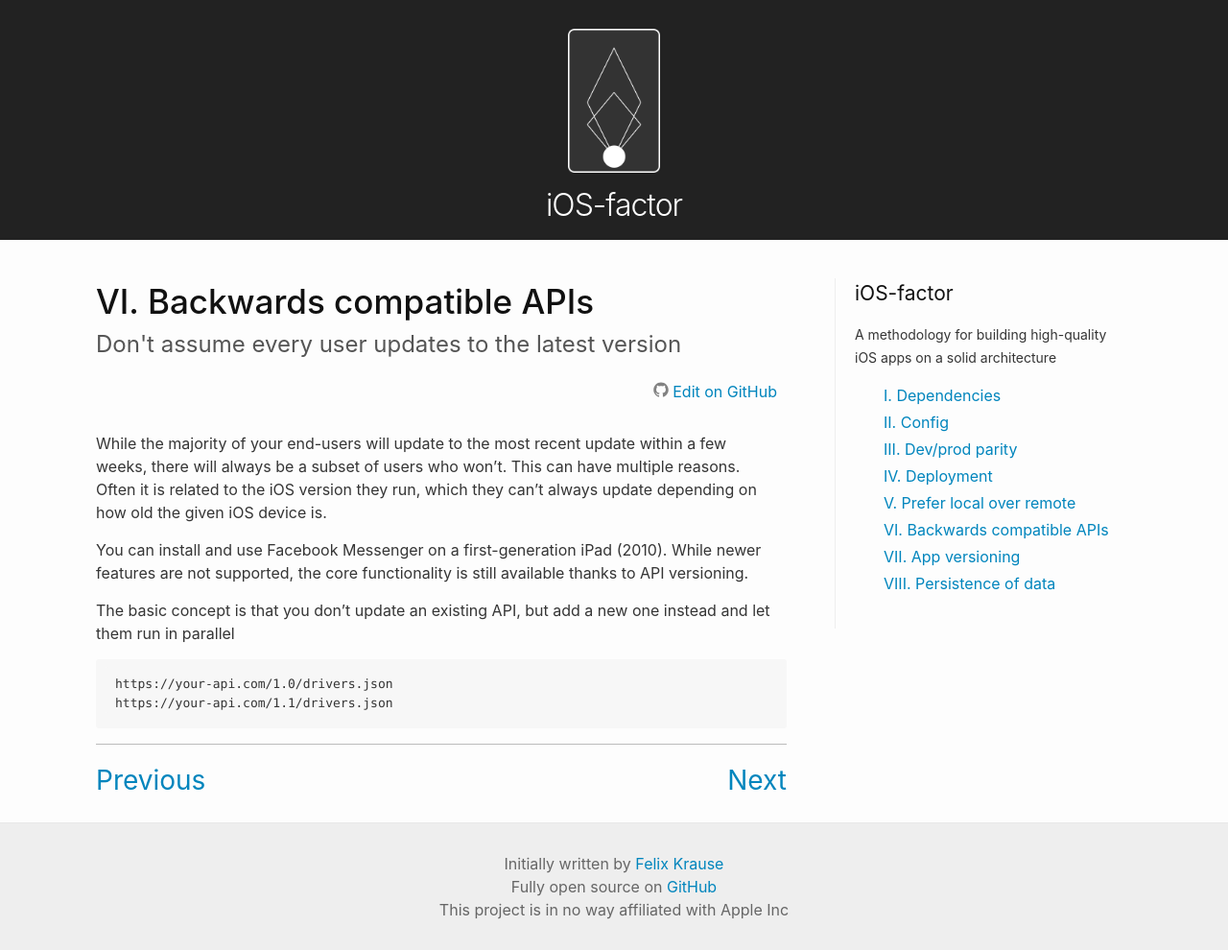
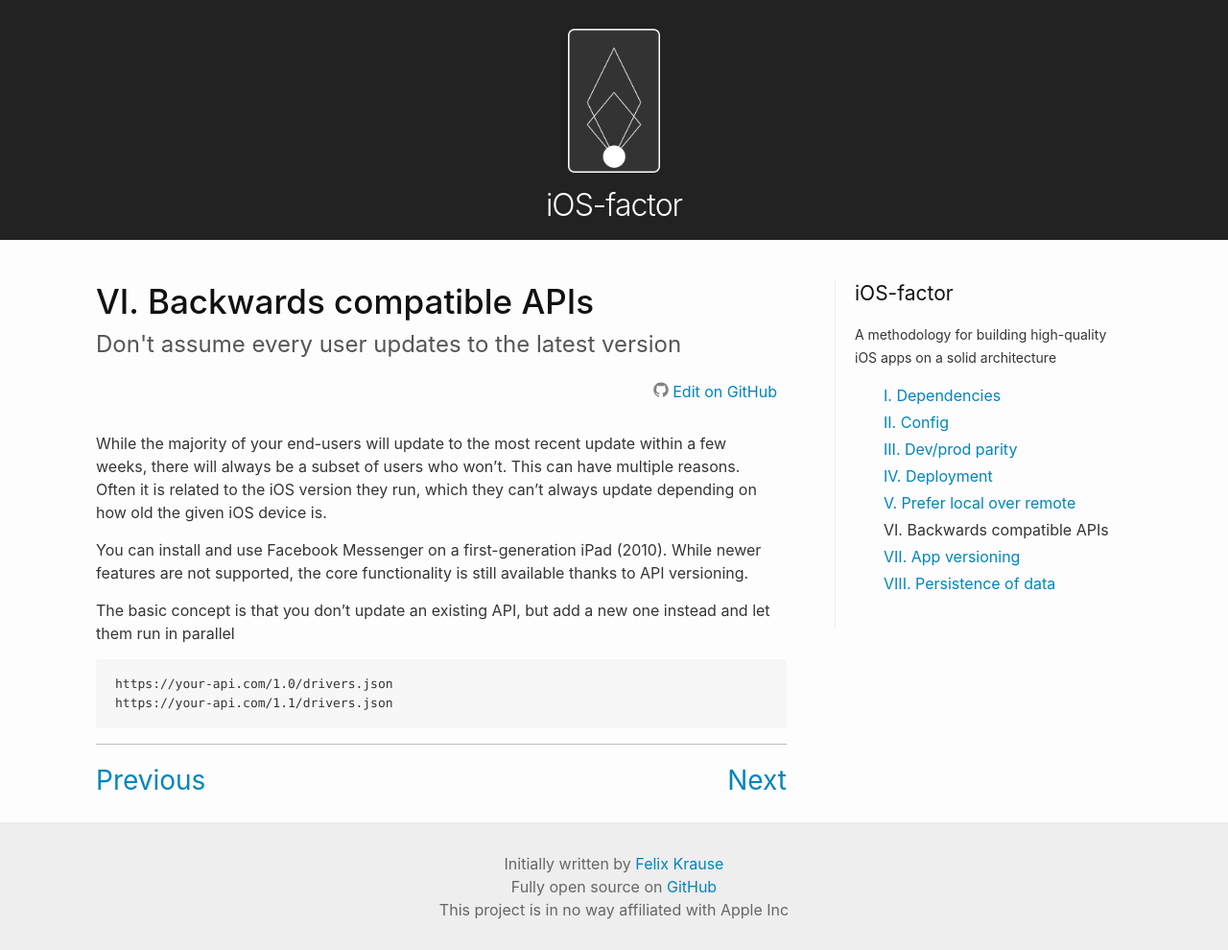
Before and after one commit to ios-factor/ios-factor.com, a Jekyll site: the page built from factors/backwards-compatible-apis.md, in a window 1280 px wide. Shown: the whole page at 96% size. Built offline with Jekyll 4.4.1, drawn with Linux system fonts in a browser that asks for light colours.

Commit message:
Highlight currently selected factor
Fixes https://github.com/ios-factor/ios-factor.com/issues/9

```diff
--- a/_includes/all_factors_short.html
+++ b/_includes/all_factors_short.html
@@ -2,9 +2,16 @@
 
 {% for factor in site.data.factors %}
   <li style="list-style-type: none;">
-    <a href="{{factor.link}}">
-      {{factor.index}}. {{ factor.title }}
-    </a>
+    {% assign currentFactorURL = "/" | append: factor.link %}
+    {% if currentFactorURL == page.url %}
+      <b class="selected-factor">
+        {{factor.index}}. {{ factor.title }}
+      </b>
+    {% else %}
+      <a href="{{factor.link}}">
+        {{factor.index}}. {{ factor.title }}
+      </a>
+    {% endif %}
   </li>
 {% endfor %}
 
--- a/assets/main.scss
+++ b/assets/main.scss
@@ -22,6 +22,11 @@ $no-sidebar: "800px";
 
   a {
     text-decoration: none;
+  }
+
+  .selected-factor {
+    color: #333;
+    font-weight: normal;
   }
 
   display: none;
```
